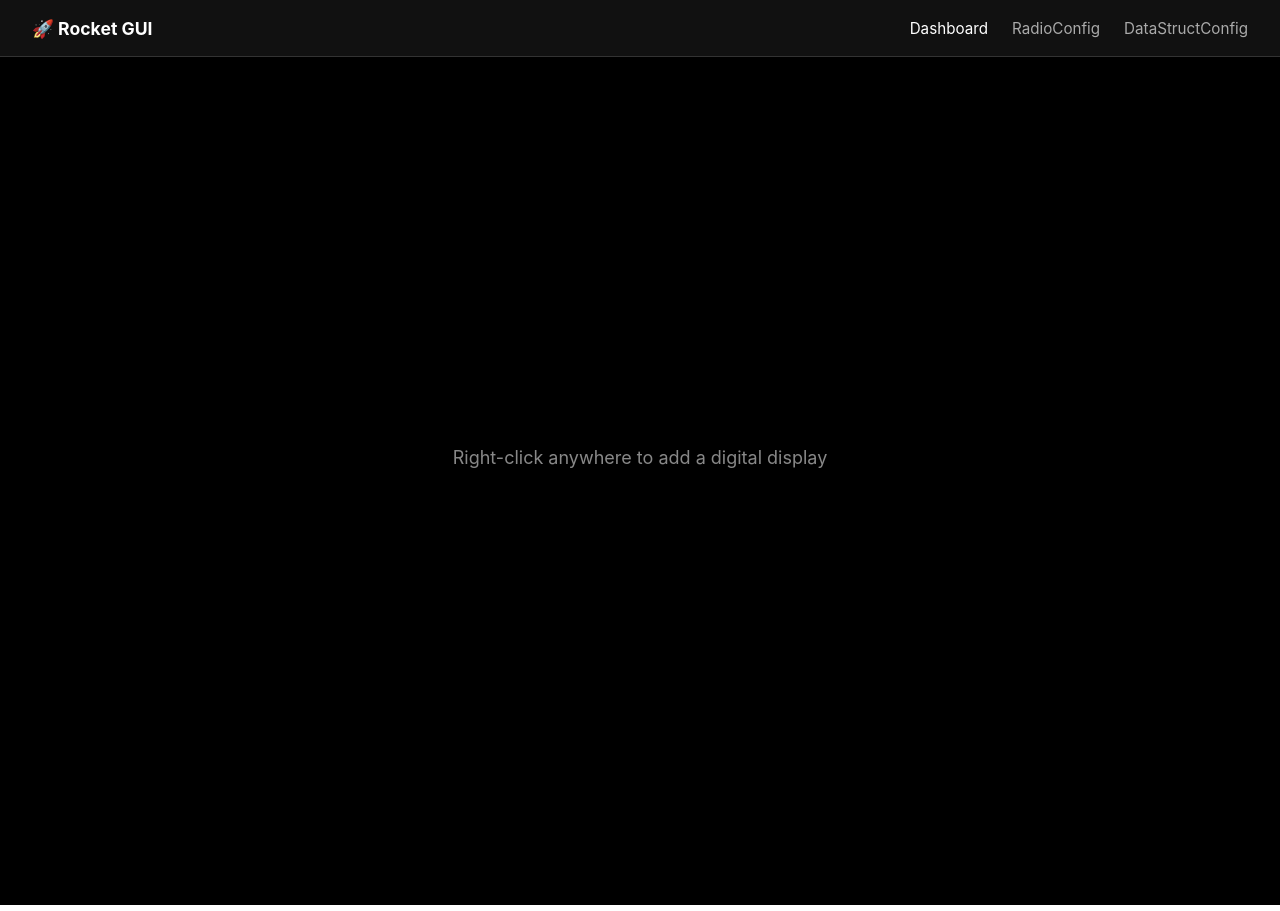
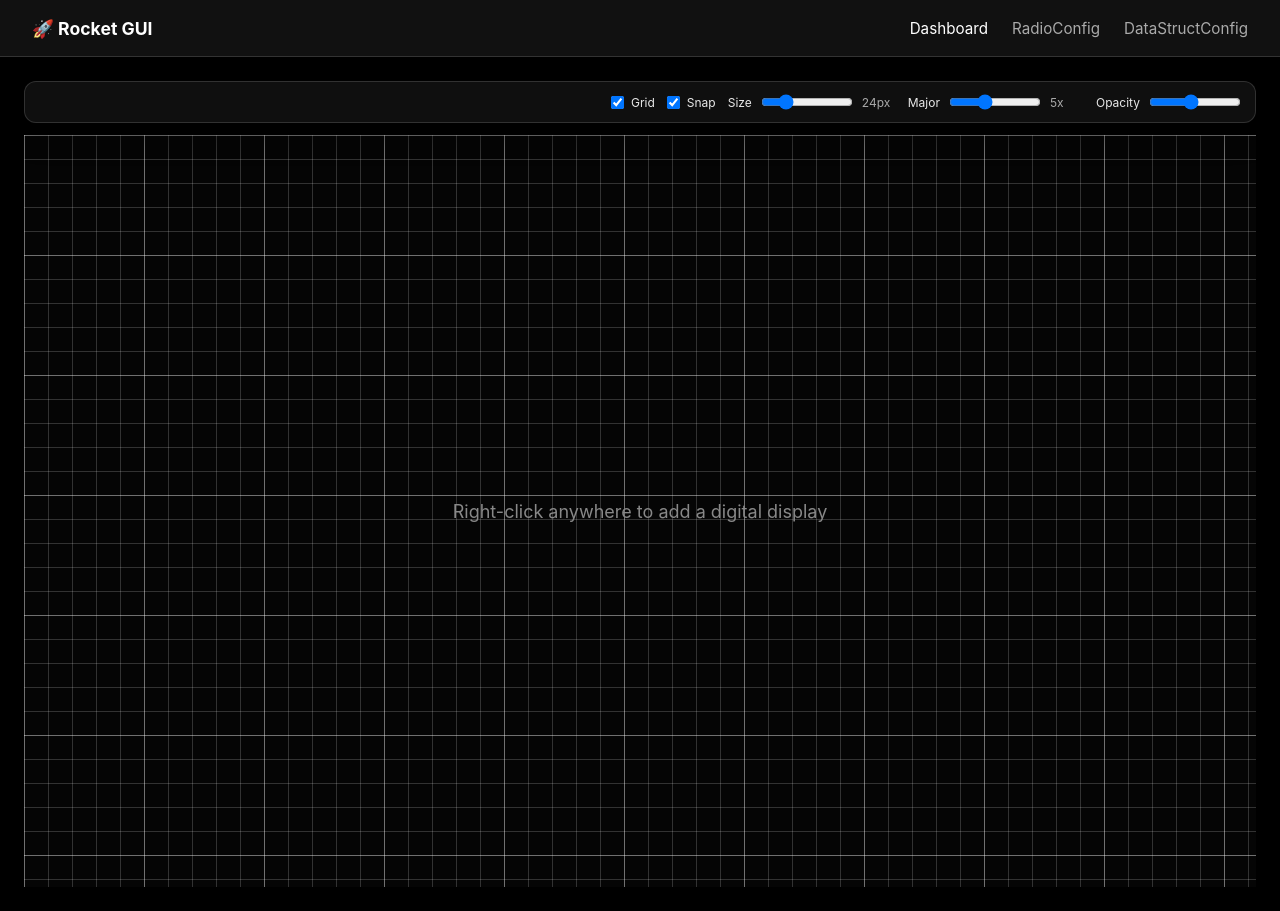
Before and after one commit to EPFLRocketTeam/2026_I_GS_GUI, a React (Create React App) app in the folder client/: page / in a window 1280 px wide. Built offline with nearby package versions, Linux system fonts and the light colour scheme.

Commit message:
dev: implement grid in dashboard

```diff
--- /dev/null
+++ b/client/src/components/dashboardGridControls/dashboardGridControls.css
@@ -0,0 +1,65 @@
+.dashboard-grid-viewport {
+  background-color: #050505;
+
+  background-image:
+    linear-gradient(var(--grid-major-line) 1px, transparent 1px),
+    linear-gradient(90deg, var(--grid-major-line) 1px, transparent 1px),
+    linear-gradient(var(--grid-line) 1px, transparent 1px),
+    linear-gradient(90deg, var(--grid-line) 1px, transparent 1px);
+
+  background-size:
+    var(--grid-major-size) var(--grid-major-size),
+    var(--grid-major-size) var(--grid-major-size),
+    var(--grid-size) var(--grid-size),
+    var(--grid-size) var(--grid-size);
+
+  background-position:
+    var(--grid-x) var(--grid-y),
+    var(--grid-x) var(--grid-y),
+    var(--grid-x) var(--grid-y),
+    var(--grid-x) var(--grid-y);
+
+  background-repeat: repeat;
+}
+
+.dashboard-grid-controls {
+  position: relative;
+  z-index: 1500;
+  display: flex;
+  align-items: center;
+  justify-content: flex-end;
+  gap: 12px;
+  flex-wrap: wrap;
+  width: 100%;
+  margin-bottom: 12px;
+  padding: 10px 12px;
+  background: rgba(18, 18, 18, 0.88);
+  border: 1px solid rgba(255, 255, 255, 0.14);
+  border-radius: 12px;
+  box-shadow: 0 12px 28px rgba(0, 0, 0, 0.35);
+  backdrop-filter: blur(10px);
+  -webkit-backdrop-filter: blur(10px);
+  color: #e8e8e8;
+  font-size: 12px;
+  box-sizing: border-box;
+}
+
+.dashboard-grid-controls label {
+  display: flex;
+  align-items: center;
+  gap: 7px;
+  white-space: nowrap;
+}
+
+.dashboard-grid-controls input[type="range"] {
+  width: 92px;
+}
+
+.dashboard-grid-check input {
+  margin: 0;
+}
+
+.dashboard-grid-controls span {
+  min-width: 34px;
+  color: #aaa;
+}
--- /dev/null
+++ b/client/src/components/dashboardGridControls/dashboardGridControls.jsx
@@ -0,0 +1,114 @@
+import "./dashboardGridControls.css";
+
+export const DEFAULT_GRID_SETTINGS = {
+  visible: true,
+  snap: true,
+  size: 24,
+  majorEvery: 5,
+  opacity: 0.18,
+};
+
+export const snapToGridValue = (value, gridSettings) => {
+  if (!gridSettings.snap) return value;
+  return Math.round(value / gridSettings.size) * gridSettings.size;
+};
+
+export const buildGridCssVars = (gridSettings, zoom, pan) => {
+  const minorSize = Math.max(gridSettings.size * zoom, 2);
+  const majorSize = Math.max(
+    gridSettings.size * gridSettings.majorEvery * zoom,
+    2
+  );
+
+  return {
+    "--grid-size": `${minorSize}px`,
+    "--grid-major-size": `${majorSize}px`,
+    "--grid-x": `${pan.x}px`,
+    "--grid-y": `${pan.y}px`,
+    "--grid-line": gridSettings.visible
+      ? `rgba(255, 255, 255, ${gridSettings.opacity})`
+      : "transparent",
+    "--grid-major-line": gridSettings.visible
+      ? `rgba(255, 255, 255, ${Math.min(gridSettings.opacity + 0.12, 0.35)})`
+      : "transparent",
+  };
+};
+
+function DashboardGridControls({ gridSettings, setGridSettings }) {
+  const updateGrid = (changes) => {
+    setGridSettings((prev) => ({
+      ...prev,
+      ...changes,
+    }));
+  };
+
+  return (
+    <div
+      className="dashboard-grid-controls"
+      onMouseDown={(e) => e.stopPropagation()}
+      onClick={(e) => e.stopPropagation()}
+      onContextMenu={(e) => {
+        e.preventDefault();
+        e.stopPropagation();
+      }}
+    >
+      <label className="dashboard-grid-check">
+        <input
+          type="checkbox"
+          checked={gridSettings.visible}
+          onChange={(e) => updateGrid({ visible: e.target.checked })}
+        />
+        Grid
+      </label>
+
+      <label className="dashboard-grid-check">
+        <input
+          type="checkbox"
+          checked={gridSettings.snap}
+          onChange={(e) => updateGrid({ snap: e.target.checked })}
+        />
+        Snap
+      </label>
+
+      <label>
+        Size
+        <input
+          type="range"
+          min="8"
+          max="80"
+          step="2"
+          value={gridSettings.size}
+          onChange={(e) => updateGrid({ size: Number(e.target.value) })}
+        />
+        <span>{gridSettings.size}px</span>
+      </label>
+
+      <label>
+        Major
+        <input
+          type="range"
+          min="2"
+          max="10"
+          step="1"
+          value={gridSettings.majorEvery}
+          onChange={(e) => updateGrid({ majorEvery: Number(e.target.value) })}
+        />
+        <span>{gridSettings.majorEvery}x</span>
+      </label>
+
+      <label>
+        Opacity
+        <input
+          type="range"
+          min="0.04"
+          max="0.35"
+          step="0.01"
+          value={gridSettings.opacity}
+          onChange={(e) => updateGrid({ opacity: Number(e.target.value) })}
+        />
+      </label>
+    </div>
+  );
+}
+
+export default DashboardGridControls;
--- a/client/src/pages/dashboard/dashboard.css
+++ b/client/src/pages/dashboard/dashboard.css
@@ -35,8 +35,21 @@ body {
 .dashboard-modal-actions { display: flex; justify-content: flex-end; padding: 14px 20px 18px; border-top: 1px solid #2a2a2a; }
 .dashboard-modal-btn { padding: 8px 14px; border: 1px solid #444; border-radius: 8px; background: #1a1a1a; color: #fff; cursor: pointer; }
 .dashboard-modal-btn:hover { background: #222; }
-.dashboard-zoom-viewport { cursor: default; }
-.dashboard-zoom-layer { transition: transform 0.22s cubic-bezier(0.22, 1, 0.36, 1); width: 100%; height: 100%; }
+.dashboard-zoom-viewport {
+  position: relative;
+  cursor: default;
+  width: 100%;
+  min-height: calc(100vh - 48px);
+  overflow: hidden;
+}
+.dashboard-zoom-layer {
+  position: absolute;
+  inset: 0;
+  width: 100%;
+  min-height: calc(100vh - 120px);
+  transform-origin: 0 0;
+  will-change: transform;
+}
 .dashboard-zoom-viewport.is-panning { cursor: grabbing; }
 .dashboard-zoom-viewport.is-panning
 .dashboard-draggable-card { pointer-events: none;}
--- a/client/src/pages/dashboard/dashboard.jsx
+++ b/client/src/pages/dashboard/dashboard.jsx
@@ -16,6 +16,11 @@ import {
 } from "./dashboardUtils";
 import { useNavigate } from "react-router-dom";
 import DeleteRadioModal from "../../components/deleteRadioModal/deleteRadioModal";
+import DashboardGridControls, {
+  DEFAULT_GRID_SETTINGS,
+  buildGridCssVars,
+  snapToGridValue,
+} from "../../components/dashboardGridControls/dashboardGridControls";
 
 function Dashboard({ displays = [], setDisplays = () => {}, radios = [] }) {
   const navigate = useNavigate();
@@ -23,10 +28,12 @@ function Dashboard({ displays = [], setDisplays = () => {}, radios = [] }) {
   const [dragging, setDragging] = useState(null);
   const mousePos = useRef({ x: 0, y: 0 });
   const panRef = useRef({ x: 0, y: 0 });
+  const viewportRef = useRef(null);
   const [zoom, setZoom] = useState(1);
   const [pan, setPan] = useState({ x: 0, y: 0 });
   const [panning, setPanning] = useState(null);
   const [displayPendingDelete, setDisplayPendingDelete] = useState(null);
+  const [gridSettings, setGridSettings] = useState(DEFAULT_GRID_SETTINGS);
 
   useEffect(() => { panRef.current = pan; }, [pan]);
 
@@ -38,6 +45,11 @@ function Dashboard({ displays = [], setDisplays = () => {}, radios = [] }) {
   const fieldValueMap = useMemo(
     () => buildFieldValueMap(radios),
     [radios]
+  );
+
+  const snapValue = useCallback(
+    (value) => snapToGridValue(value, gridSettings),
+    [gridSettings]
   );
 
   const startPan = (e) => {
@@ -54,6 +66,22 @@ function Dashboard({ displays = [], setDisplays = () => {}, radios = [] }) {
       startPanY: pan.y,
     });
   };
+
+  const getWorldPointFromClient = useCallback(
+    (clientX, clientY) => {
+      const rect = viewportRef.current?.getBoundingClientRect();
+
+      if (!rect) {
+        return { x: 0, y: 0 };
+      }
+
+      return {
+        x: (clientX - rect.left - pan.x) / zoom,
+        y: (clientY - rect.top - pan.y) / zoom,
+      };
+    },
+    [pan, zoom]
+  );
 
   const handlePanMove = (e) => {
     if (!panning) return;
@@ -121,8 +149,8 @@ const handleCanvasMouseMove = (e) => {
     moveDraggedDisplay({
       displays: prev,
       dragging,
-      x,
-      y,
+      x: snapValue(x),
+      y: snapValue(y),
     })
   );
 };
@@ -145,8 +173,15 @@ const startDrag = (e, display) => {
     if (dragState) setDragging(dragState);
   };
 
-const createEmptyDisplay = () => {
-  setDisplays((prev = []) => [
+const createEmptyDisplay = (point = null) => {
+  setDisplays((prev = []) => {
+    const fallbackX = 40 + prev.length * 20;
+    const fallbackY = 40 + prev.length * 20;
+
+    const x = point?.x ?? fallbackX;
+    const y = point?.y ?? fallbackY;
+
+    return [
       ...prev,
       {
         id: crypto.randomUUID(),
@@ -157,17 +192,46 @@ const createEmptyDisplay = () => {
         variable: "",
         type: "",
         address: null,
-      x: 40 + prev.length * 20,
-      y: 40 + prev.length * 20,
+        x: snapValue(x),
+        y: snapValue(y),
       },
-  ]);
+    ];
+  });
 };
   return (
-    <div className="main-container" onContextMenu={ (e) => { e.preventDefault(); if (e.ctrlKey || panning) return; setCtxMenu({ x: e.clientX, y: e.clientY, type: "page" }); } }>
+    <div className="main-container" >
+    <DashboardGridControls
+        gridSettings={gridSettings}
+        setGridSettings={setGridSettings}
+    />
     <div
-      className={`dashboard-zoom-viewport ${panning ? "is-panning" : ""}`}
+      ref={viewportRef}
+      className={`dashboard-zoom-viewport dashboard-grid-viewport ${
+        panning ? "is-panning" : ""
+      }`}
+      style={buildGridCssVars(gridSettings, zoom, pan)}
+      onContextMenu={(e) => {
+        e.preventDefault();
+
+        if (e.ctrlKey || panning) return;
+        if (e.target.closest(".dashboard-draggable-card")) return;
+
+        const point = getWorldPointFromClient(e.clientX, e.clientY);
+
+        setCtxMenu({
+          x: e.clientX,
+          y: e.clientY,
+          type: "page",
+          canvasX: snapValue(point.x),
+          canvasY: snapValue(point.y),
+        });
+      }}
       onMouseDown={startPan}
-      onMouseMove={(e) => { const { x, y } = getViewportMousePos(e); mousePos.current = { x, y }; handlePanMove(e);}}
+      onMouseMove={(e) => {
+        const { x, y } = getViewportMousePos(e);
+        mousePos.current = { x, y };
+        handlePanMove(e);
+      }}
       onMouseUp={stopPan}
       onMouseLeave={stopPan}
       onWheel={handleWheel}
@@ -178,8 +242,14 @@ const createEmptyDisplay = () => {
           transform: `matrix(${zoom}, 0, 0, ${zoom}, ${pan.x}, ${pan.y})`,
         }}
       >
-        <div className={`dashboard-canvas ${displays.length === 0 ? "dashboard-canvas--empty" : ""}`}
-        style={{ width: `${100 / zoom}%`, height: `${100 / zoom}%` }}
+      <div
+          className={`dashboard-canvas ${
+            displays.length === 0 ? "dashboard-canvas--empty" : ""
+          }`}
+          style={{
+            width: `${100 / zoom}%`,
+            height: `${100 / zoom}%`,
+          }}
         onMouseMove={handleCanvasMouseMove}
         onMouseUp={handleCanvasMouseUp}
         onMouseLeave={handleCanvasMouseUp}>
@@ -212,6 +282,7 @@ const createEmptyDisplay = () => {
           )}
         </div>
       </div>
+      </div>
 
       {ctxMenu && (
         <ul
@@ -219,10 +290,19 @@ const createEmptyDisplay = () => {
           style={{ top: ctxMenu.y, left: ctxMenu.x }}
           onClick={(e) => e.stopPropagation()}
         >
-          {ctxMenu.type === "page" && <li onClick={() => {
-              createEmptyDisplay();
+        {ctxMenu.type === "page" && (
+          <li
+            onClick={() => {
+              createEmptyDisplay({
+                x: ctxMenu.canvasX,
+                y: ctxMenu.canvasY,
+              });
               setCtxMenu(null);
-            }}>＋ Add digital display</li>}
+            }}
+          >
+            ＋ Add digital display
+          </li>
+        )}
           {ctxMenu.type === "card" && (
             <>
               <li onClick={() => {
@@ -260,7 +340,6 @@ const createEmptyDisplay = () => {
         />
       )}
     </div>
-    </div>
   );
 }
 
```
Lines whose indentation alone changed are shown as unchanged.
